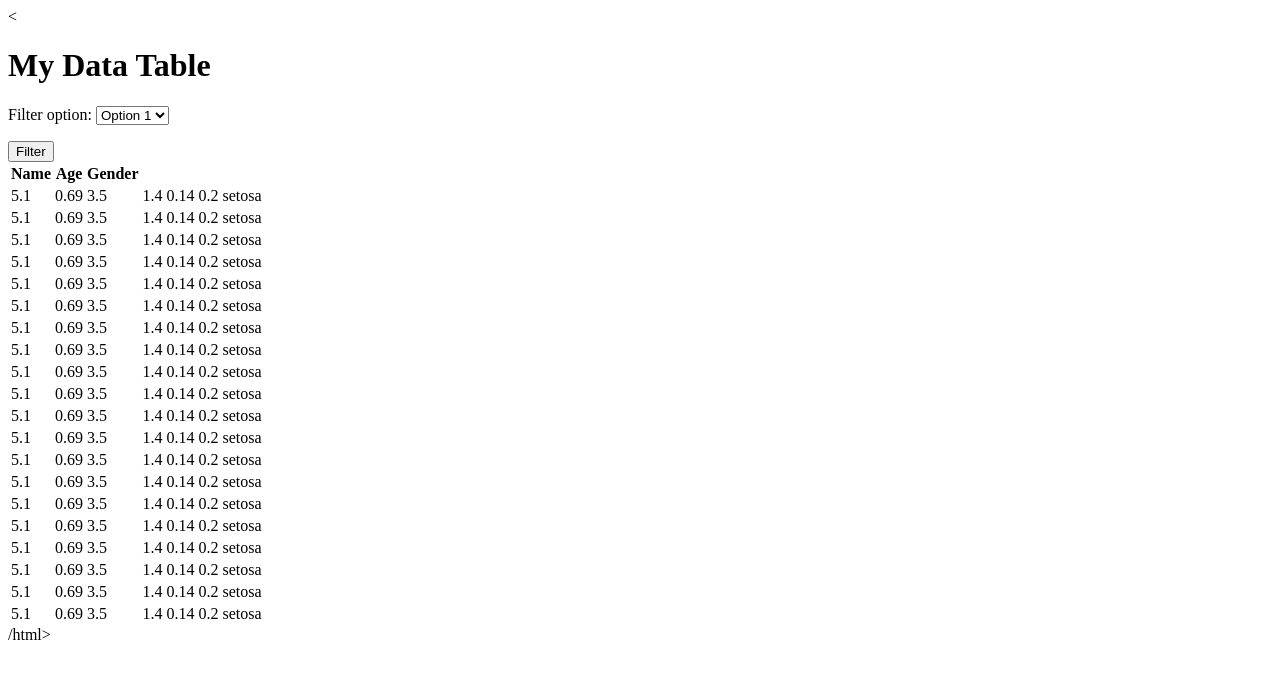
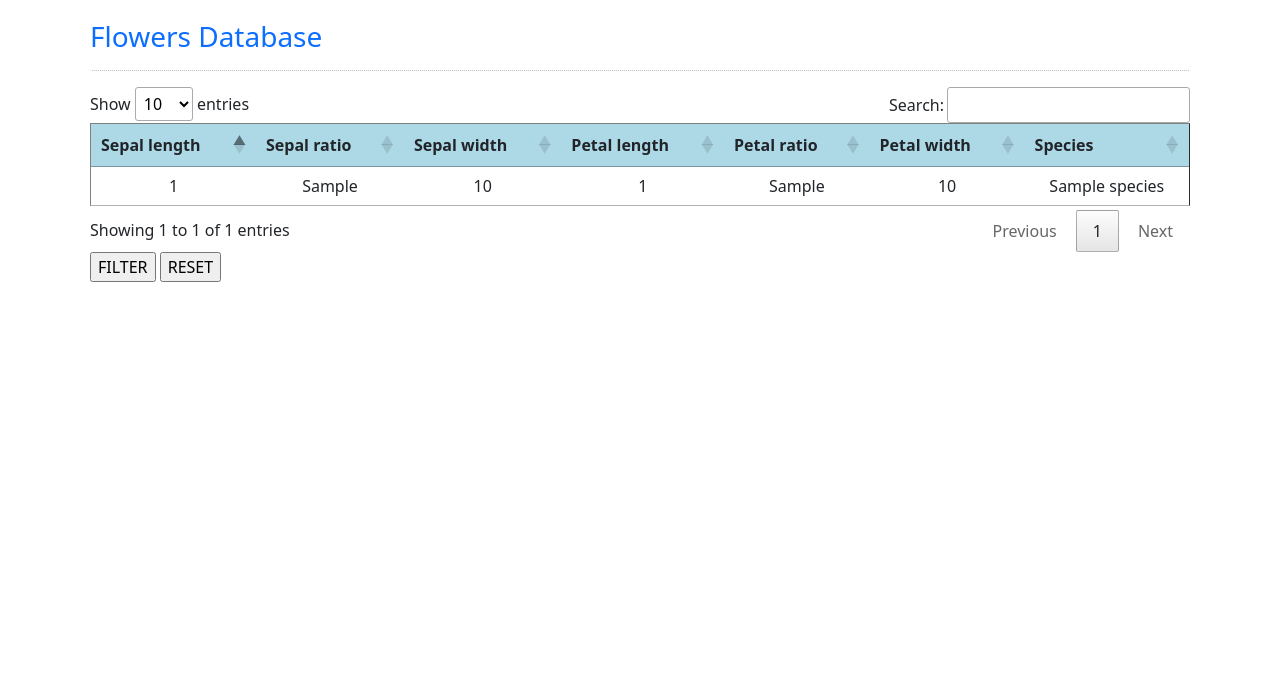
Before and after one commit to un1v3rsum/flowers, a Django app: template flowers/templates/base.html in a window 1280 px wide. Shown: the top 679 px of the page. Run offline with Django 4.2, Linux system fonts and the light colour scheme; data comes from the database, SQL or seed files in the repository; both versions use the stored data as it was after the commit; the template is opened without the code that fills it: values that come from a table or form of the project are taken from there, most other values are stand-ins (such as "Sample title", 1, 10 or a date in 2020); some libraries are stand-ins or nearby versions.

Commit message:
table ordering (asc/desc), searching, pagination, reset button

```diff
--- a/READ_ME.txt
+++ b/READ_ME.txt
@@ -16,4 +16,5 @@
 
 1. Open the terminal and type the command: "docker compose up --build" or start the container from docker desktop
 2. Open your browser and type: "http://127.0.0.1:8000/flowers" -> opens table-view with filtering options
-3. URL: ".../flowers/<int:id>" <- (type in an integer number) -> opens flower-view
+3. URL: ".../flowers/<int:id>" <- (type in an integer number) -> opens flower-view, allows data to be modified
+4. URL: ".../admin" -> opens the admin page, where new data can be added
--- a/TO_DO.txt
+++ b/TO_DO.txt
@@ -1,10 +1,8 @@
 1. Read up on HTML, javascript, jQuery and datatables.
-*Got datatable to show from /base2.html but no additional functions (pagination, ordering, search) to work
 
 2. Adding/modifying/deleting data from the main page (.views flowers_list())
 
-3. Filter options in django (species: dropdown selection,
-                            sepal/petal size: from MIN to MAX selection & asc/desc order)
+3. Filter options in django (sepal/petal size: filter between two different values, get averages, list top 5 elements)
 *Django aggregation?
 
 4. Optimize add-ons, structurize project directory.
--- a/flowers/filters.py
+++ b/flowers/filters.py
@@ -6,4 +6,4 @@
 class FlowerFilter(django_filters.FilterSet):
     class Meta:
         model = Flower
-        fields = ['sepal_length','sepal_ratio','sepal_width','petal_length','petal_ratio','petal_width','species']
+        fields = ['sepal_length','sepal_ratio','sepal_width','petal_length','petal_ratio','petal_width']
--- a/flowers/forms.py
+++ /dev/null
@@ -1,9 +0,0 @@
-from django import forms
-
-class MyFilterForm(forms.Form):
-    FILTER_CHOICES = [
-        ('option1', 'Option 1'),
-        ('option2', 'Option 2'),
-        ('option3', 'Option 3'),
-    ]
-    filter_option = forms.ChoiceField(choices=FILTER_CHOICES, required=False)
--- a/flowers/templates/base.html
+++ b/flowers/templates/base.html
@@ -1,28 +1,33 @@
-<!DOCTYPE html>
-<html lang="en">
+<!DOCTYPE html lang="en">
 <head>
     <meta charset="UTF-8">
     <meta http-equiv="X-UA-Compatible" content="IE=edge">
     <meta name="viewport" content="width=device-width, initial-scale=1.0">
+    <link rel="stylesheet" href="https://cdn.jsdelivr.net/npm/bootstrap@5.0.2/dist/css/bootstrap.min.css">
+    <link rel = "stylesheet" type = "text/css" href = "https://cdn.datatables.net/1.11.5/css/jquery.dataTables.min.css"/>
     <title>Flowers</title>
 </head>
-<{% block content %}
-<h1>My Data Table</h1>
-<form method="get">
-    {{ filter_form.as_p }}
-    <button type="submit">Filter</button>
-</form>
-<table id="my-table">
-    <thead>
+<div class="container" style="padding:20px;">
+    <div class="col-12">
+        <h3 class="text-primary">Flowers Database</h3>
+        <hr style="border-top:1px dotted #ccc;"/>
+        {% block content %} {% endblock %}
+    </div>
+        <table id="flowers" border="1px">
+            <thead bgcolor="lightblue">
             <tr>
-        <th class="sortable" data-field="name">Name</th>
-        <th class="sortable" data-field="age">Age</th>
-        <th class="sortable" data-field="gender">Gender</th>
+                <th>Sepal length</th>
+                <th>Sepal ratio</th>
+                <th>Sepal width</th>
+                <th>Petal length</th>
+                <th>Petal ratio</th>
+                <th>Petal width</th>
+                <th>Species</th>
             </tr>
             </thead>
             <tbody>
-    {% for obj in data %}
-    <tr>
+            {% for flower in filtered_flowers.qs %}
+            <tr style="text-align:center;">
                 <td>{{ flower.sepal_length }}</td>
                 <td>{{ flower.sepal_ratio }}</td>
                 <td>{{ flower.sepal_width }}</td>
@@ -33,19 +38,19 @@
             </tr>
             {% endfor %}
             </tbody>
+            <script src="https://cdn.jsdelivr.net/npm/jquery@3.6.0/dist/jquery.min.js"></script>
+            <script src = "https://cdn.datatables.net/1.11.5/js/jquery.dataTables.min.js"></script>
+            <script type="text/javascript">
+            $(document).ready( function () {
+            $('#flowers').DataTable();
+             });
+            </script>
         </table>
 
-<script>
-        $(document).ready(function() {
-            $('#my-table').DataTable();
-            $('.sortable').on('click', function() {
-                var field = $(this).data('field');
-                var sortOrder = $(this).hasClass('sorting_asc') ? 'desc' : 'asc';
-                $('#my-table').DataTable().order([[field, sortOrder]]).draw();
-                $('.sortable').removeClass('sorting_asc sorting_desc');
-                $(this).addClass(sortOrder == 'asc' ? 'sorting_asc' : 'sorting_desc');
-            });
-        });
-    </script>
-{% endblock %}/html>
+        <form align="left" method="get">
+            {{ filtered_flowers.form.as_p }}
+        <input type="submit" value="FILTER">
+            <input type="button" onclick="window.location.href='http://127.0.0.1:8000/flowers/';" value="RESET" />
+        </form>
+
     </body>
--- a/flowers/urls.py
+++ b/flowers/urls.py
@@ -7,9 +7,9 @@
 
 urlpatterns = [
     path('admin/', admin.site.urls),
-    #path('flowers/', views.flower_list),
-    path('flowers/<int:id>', views.flower_detail),
-    path('flowers/', views.my_view),
+    path('flowers/', views.flower_list),
+    path('flowers/<int:id>', views.flower_detail)
+
 ]
 
 urlpatterns = format_suffix_patterns(urlpatterns)
```
Also changed, not shown: flowers/templates/base2.html (deleted, +0 -29 lines), flowers/views.py (+9 -17 lines), db.sqlite3. Lines whose indentation alone changed are shown as unchanged.
